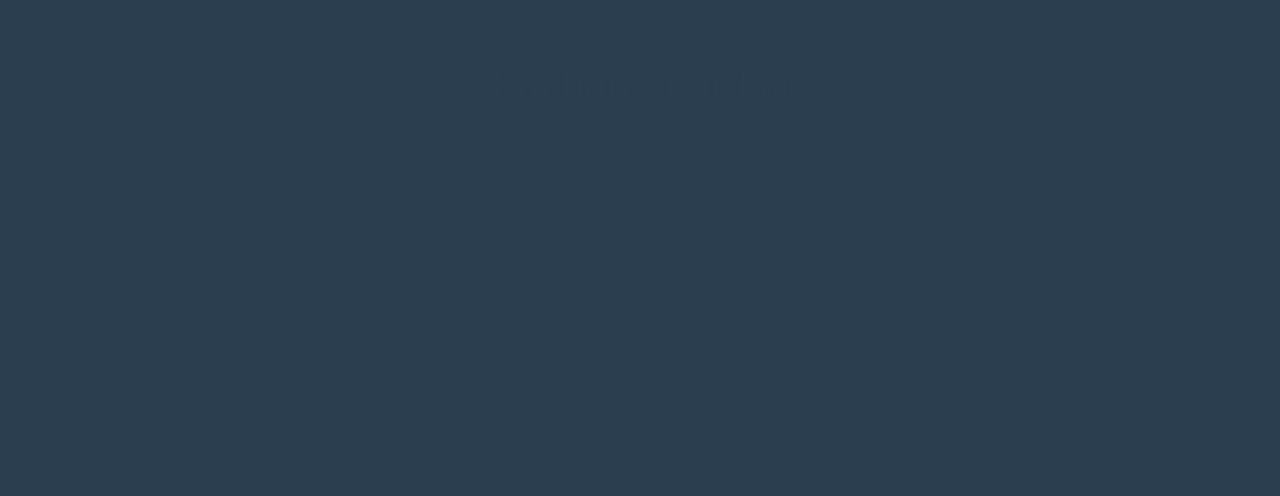
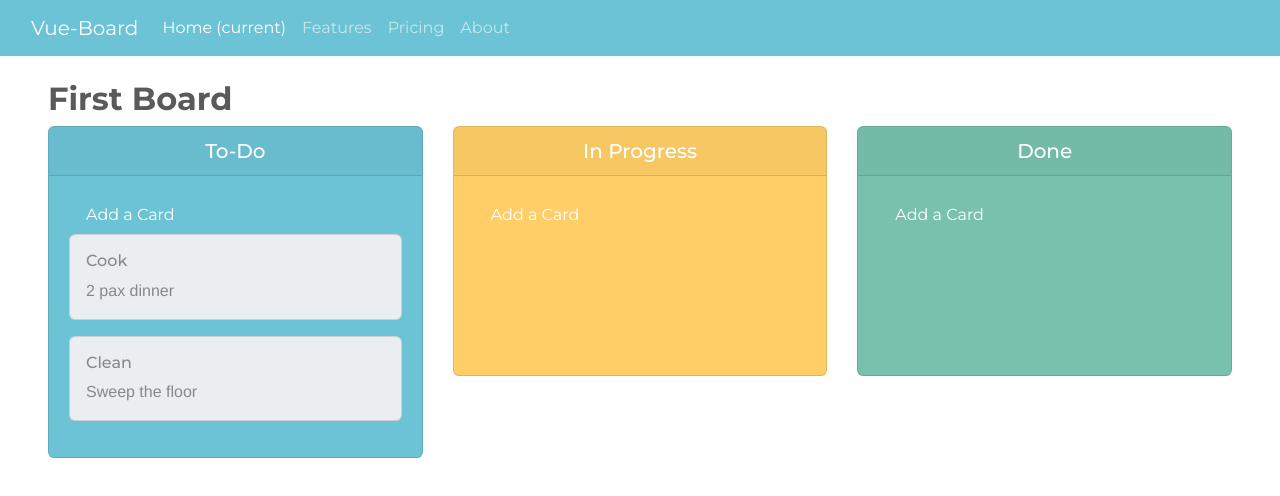
Before and after one commit to torrizing/vue2-kanban-board, a Vue app: page / in a window 1280 px wide. Shown: the top 496 px of the page. Built offline with nearby package versions, Linux system fonts and the light colour scheme.

Commit message:
Template
Added components (board, taskLane, taskLaneItem)

```diff
--- a/index.html
+++ b/index.html
@@ -5,8 +5,9 @@
     <meta name="viewport" content="width=device-width,initial-scale=1.0">
     <title>vue-kanban-board</title>
 
-    <link rel="stylesheet" href="https://maxcdn.bootstrapcdn.com/bootswatch/4.0.0-beta.2/superhero/bootstrap.min.css">
-    <link href="https://maxcdn.bootstrapcdn.com/font-awesome/4.7.0/css/font-awesome.min.css" rel="stylesheet" integrity="sha384-wvfXpqpZZVQGK6TAh5PVlGOfQNHSoD2xbE+QkPxCAFlNEevoEH3Sl0sibVcOQVnN" crossorigin="anonymous">
+    <link rel="stylesheet" href="https://maxcdn.bootstrapcdn.com/bootswatch/4.0.0-beta.2/minty/bootstrap.min.css">
+    <!-- <link href="https://maxcdn.bootstrapcdn.com/font-awesome/4.7.0/css/font-awesome.min.css" rel="stylesheet" integrity="sha384-wvfXpqpZZVQGK6TAh5PVlGOfQNHSoD2xbE+QkPxCAFlNEevoEH3Sl0sibVcOQVnN" crossorigin="anonymous"> -->
+    <!-- <link rel="stylesheet" href="https://cdn.jsdelivr.net/npm/@fortawesome/fontawesome-free@5.15.4/css/fontawesome.min.css" integrity="sha384-jLKHWM3JRmfMU0A5x5AkjWkw/EYfGUAGagvnfryNV3F9VqM98XiIH7VBGVoxVSc7" crossorigin="anonymous"> -->
   </head>
   <body>
     <div id="app"></div>
--- a/src/App.vue
+++ b/src/App.vue
@@ -1,7 +1,37 @@
 <template>
   <div id="app">
-    <!-- <img src="./assets/logo.png"> -->
-    <h1>Kanban Board hi</h1>
+    <!-- Add side nav bar -->
+    <nav class="navbar navbar-expand-lg navbar-dark bg-info justify-content:space-between">
+      <div class="container-fluid d-flex">
+        <button class="navbar-toggler" type="button" data-bs-toggle="collapse" data-bs-target="#navbarColor01" aria-controls="navbarColor01" aria-expanded="false" aria-label="Toggle navigation">
+          <span class="navbar-toggler-icon"></span>
+        </button>
+        <a class="navbar-brand" href="#">Vue-Board</a>
+
+        <div class="collapse navbar-collapse" id="navbarColor01">
+          <ul class="navbar-nav me-auto">
+            <li class="nav-item">
+              <a class="nav-link active" href="#">Home
+                <span class="visually-hidden">(current)</span>
+              </a>
+            </li>
+            <li class="nav-item">
+              <a class="nav-link" href="#">Features</a>
+            </li>
+            <li class="nav-item">
+              <a class="nav-link" href="#">Pricing</a>
+            </li>
+            <li class="nav-item">
+              <a class="nav-link" href="#">About</a>
+            </li>
+          </ul>
+          <!-- <form class="d-flex">
+            <input class="form-control me-sm-2" type="text" placeholder="Search">
+            <button class="btn btn-secondary my-2 my-sm-0" type="submit">Search</button>
+          </form> -->
+        </div>
+      </div>
+    </nav>
     <router-view/>
   </div>
 </template>
@@ -17,8 +47,8 @@ export default {
   font-family: 'Avenir', Helvetica, Arial, sans-serif;
   -webkit-font-smoothing: antialiased;
   -moz-osx-font-smoothing: grayscale;
-  text-align: center;
-  color: #2c3e50;
-  margin-top: 60px;
+  /* text-align: center; */
+  /* color: #2c3e50; */
 }
+
 </style>
--- /dev/null
+++ b/src/components/board.vue
@@ -0,0 +1,78 @@
+<template>
+  <div class="m-4">
+      <!-- <button type="button" class="btn btn-info"><span><font-awesome-icon icon="fa-solid fa-plus" /></span>New Board</button> -->
+    <div>
+        <span class="mb-2">
+            <h2 class="boardNameClass" v-if="!isEditing"><strong>{{boardName}}</strong></h2>
+            <input v-if="isEditing" v-model="boardName" type="text" class="form-control" style="display: inline-block;" @keydown.enter="stopEditBoardName">
+        </span>
+
+        <span class="align-middle">
+            <span><font-awesome-icon icon="fa-solid fa-pen" v-if="!isEditing" @click="editBoardName" class="editBoardNameClass" /></span>
+            <font-awesome-icon icon="fa-solid fa-check"  v-if="isEditing" @click="stopEditBoardName" class="editBoardNameClass" style="color:green"/>
+        </span>
+    </div>
+
+    <div class="row">
+
+        <div class="col">
+            <taskLane id="todo" title="To-Do" bgColor="bg-info" btnColor="btn-info" :items="todoItems"></taskLane>
+        </div>
+
+        <div class="col">
+            <taskLane id="progress" title="In Progress" bgColor="bg-warning" btnColor="btn-warning" :items="progressItems"></taskLane>
+        </div>
+
+        <div class="col">
+            <taskLane id="done" title="Done" bgColor="bg-primary" btnColor="btn-primary" :items="doneItems"></taskLane>
+        </div>
+
+    </div>
+  </div>
+</template>
+
+<script>
+// import draggable from 'vuedraggable'
+import taskLane from './taskLane.vue'
+
+export default {
+  name: 'home',
+
+  components: {
+    // draggable,
+    taskLane
+  },
+
+  data () {
+    return {
+      boardName: 'First Board',
+      isEditing: false,
+      todoItems: [{title:'Cook', description:'2 pax dinner'},
+      {title:'Clean', description:'Sweep the floor'}],
+      progressItems: [],
+      doneItems: []
+    }
+  },
+
+  methods: {
+
+    editBoardName() {
+        this.isEditing = true
+    },
+
+    stopEditBoardName() {
+        this.isEditing = false
+    }
+  }
+}
+</script>
+
+<!-- Add "scoped" attribute to limit CSS to this component only -->
+<style>
+
+.editBoardNameClass:hover {
+    /* background-color: rgb(223, 243, 245); */
+    cursor: pointer;
+}
+
+</style>
--- a/src/components/home.vue
+++ b/src/components/home.vue
@@ -1,11 +1,20 @@
 <template>
-  <div>
+  <div class="m-4">
+      <!-- <button type="button" class="btn btn-info"><span><font-awesome-icon icon="fa-solid fa-plus" /></span>New Board</button> -->
+    <board></board>
   </div>
 </template>
 
 <script>
+import board from './board.vue'
+
 export default {
   name: 'home',
+
+  components: {
+      board
+  },
+
   data () {
     return {
       msg: 'hi'
--- a/src/components/login.vue
+++ b/src/components/login.vue
@@ -0,0 +1,3 @@
+<template>
+
+</template>
--- /dev/null
+++ b/src/components/taskLane.vue
@@ -0,0 +1,48 @@
+<template>
+    <div>
+        <div class="card mb-3" :class="bgColor" style="min-height:250px">
+            <h5 class="card-header text-white text-center">{{ title }}</h5>
+            <div class="card-body">
+                <button type="button" @click="addCard()" class="btn addCardBtn" :class="btnColor"><font-awesome-icon icon="fa-solid fa-plus" /><span class="ml-1">Add a Card</span></button>
+                <draggable :options="{ group: 'default' }">
+                    <div v-for="item in items" :key="item.id">
+                        <taskLaneItem :item="item"></taskLaneItem>
+                    </div>
+                </draggable>
+            </div>
+
+        </div>
+
+        <div>
+
+        </div>
+    </div>
+</template>
+
+<script>
+import draggable from 'vuedraggable'
+import taskLaneItem from './taskLaneItem.vue'
+
+export default ({
+    name: 'taskLane',
+
+    components: {
+        draggable,
+        taskLaneItem
+    },
+
+    props: ['items', 'title', 'id', 'bgColor', 'btnColor'],
+
+    methods: {
+        addCard() {
+            console.log(this.title)
+        }
+    }
+})
+</script>
+
+<style scoped>
+.addCardBtn:hover{
+    cursor: pointer;
+}
+</style>
--- /dev/null
+++ b/src/components/taskLaneItem.vue
@@ -0,0 +1,27 @@
+<template>
+    <div>
+        <div class="card task-lane-item mb-3">
+            <div class="card-block">
+                <div class="card-title p-3 mb-0">
+                    <h6>{{item.title}}</h6>
+                    <div>{{item.description}}</div>
+                </div>
+            </div>
+        </div>
+    </div>
+</template>
+
+<script>
+
+
+export default ({
+    name: 'taskLaneItem',
+    props: ['item']
+})
+</script>
+
+<style scoped>
+.card.task-lane-item {
+  background: #eaeef1;
+}
+</style>
--- a/src/main.js
+++ b/src/main.js
@@ -1,8 +1,16 @@
 // The Vue build version to load with the `import` command
 // (runtime-only or standalone) has been set in webpack.base.conf with an alias.
 import Vue from 'vue'
+// import Vuex from 'vuex'
 import App from './App'
 import router from './router'
+// import store from './store'
+import { FontAwesomeIcon } from '@fortawesome/vue-fontawesome'
+import {library} from '@fortawesome/fontawesome-svg-core'
+import { fas } from '@fortawesome/free-solid-svg-icons'
+
+library.add(fas)
+Vue.component('font-awesome-icon', FontAwesomeIcon)
 
 Vue.config.productionTip = false
 
@@ -10,6 +18,9 @@ Vue.config.productionTip = false
 new Vue({
   el: '#app',
   router,
-  components: { App },
+  // store,
+  components: {
+    App
+   },
   template: '<App/>'
 })
--- /dev/null
+++ b/src/store.js
@@ -0,0 +1,13 @@
+// import Vue from 'vue'
+// import Vuex from 'vuex'
+
+// Vue.use(Vuex)
+
+// export default new Vuex.Store({
+//   state: {
+//     items: {
+//       todo: []
+//     },
+//     nextId: 1
+//   },
+// })
```
Also changed, not shown: package.json (+7 -1 lines), 1 other file (tests, documents, lock files or other folders).
